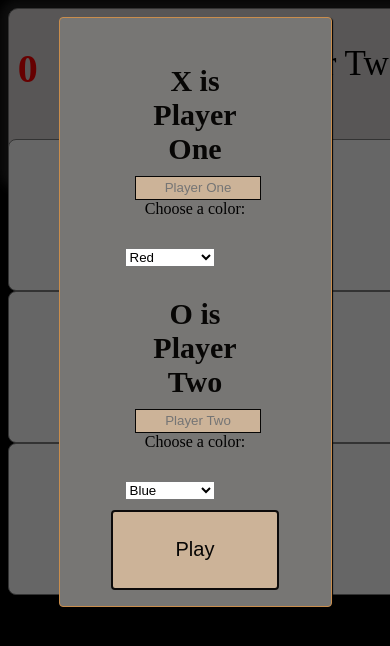
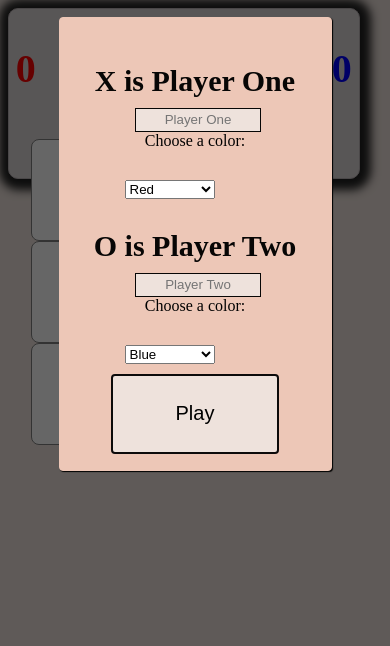
Before and after one commit to Brullrr/Tic-Tac-Toe, a React (Create React App) app: page / in a window 390 px wide. Shown: the top 646 px of the page. Built offline with nearby package versions, Linux system fonts and the light colour scheme.

Commit message:
Added Mobile Support

```diff
--- a/src/App.css
+++ b/src/App.css
@@ -1,9 +1,9 @@
 body {
-    background-color: gray;
+    background-color: #EEE2DC;
 }
 
 @media (max-width: 1000px) {
     body {
-        background-color: black;
+        background-color: #EEE2DC;
     }
 }
--- a/src/Containers/Gameboard/Gameboard.module.css
+++ b/src/Containers/Gameboard/Gameboard.module.css
@@ -62,9 +62,9 @@
     .Gameboard {
         position: absolute;
         display: grid;
-        grid-template-columns: 150px 150px 150px;
+        grid-template-columns: 100px 100px 100px;
         z-index: 200;
-        left: 0%;
+        left: 5%;
         top: 15%;
     }
 
--- a/src/Containers/Gameboard/Tile/Tile.module.css
+++ b/src/Containers/Gameboard/Tile/Tile.module.css
@@ -8,3 +8,13 @@
     border-radius: 8px;
     border: 1px solid gray;
 }
+
+@media (max-width: 1100px) {
+
+    .Tile {
+        height: 100px;
+        width: 100px;
+        line-height: 100px;
+    }
+
+}
--- a/src/Containers/Modules/PlayerInfoModule/PlayerInfoModule.js
+++ b/src/Containers/Modules/PlayerInfoModule/PlayerInfoModule.js
@@ -20,7 +20,7 @@ const PlayerInfoModule = (props) => {
                     <input  id='playerOne' type='text' placeholder='Player One' maxLength='15'
                         onInput={ event => setplayerOneTitle(event.target.value)} value={playerOneTitle}/>
                 </div>
-                <label>Choose a color:</label>
+                <label>Choose a color:  </label>
                     <select className={classes.Select} onChange={ event => setplayerOneColor(event.target.value)} value={playerOneColor}>
                         <option className={classes.Red} value="red">Red</option>
                         <option className={classes.Orange} value="orange">Orange</option>
@@ -34,7 +34,7 @@ const PlayerInfoModule = (props) => {
                     <input  id='playerTwo' type='text' placeholder='Player Two' maxLength='15'
                         onInput={ event => setPlayerTwoTitle(event.target.value)} value={playerTwoTitle}/>
                 </div>
-                <label>Choose a color:</label>
+                <label>Choose a color:  </label>
                     <select className={classes.Select} onChange={ event => {setplayerTwoColor(event.target.value)}} value={playerTwoColor}>
                         <option className={classes.Red} value="red">Red</option>
                         <option className={classes.Orange} value="orange">Orange</option>
--- a/src/Containers/Modules/PlayerInfoModule/playerInfoModule.module.css
+++ b/src/Containers/Modules/PlayerInfoModule/playerInfoModule.module.css
@@ -4,13 +4,13 @@
     position: fixed;
     z-index: 500;
     width: 70%;
-    border: 1px solid rgb(202, 142, 77);
+    border: 1px solid #EDC7B7;
     border-radius: 4px;
     box-shadow: 1px 1px 1px black;
     padding: 16px;
     left: 15%;
     top: 10%;
-    background-color: rgb(202, 142, 77);
+    background-color: #EDC7B7;
     box-sizing: border-box;
     transition: all 0.5s ease-out;
 }
@@ -38,7 +38,7 @@
     text-align: center;
     border: 1px solid#070605;
     height: 20px;
-    background-color: rgb(204, 179, 152);
+    background-color: #EEE2DC;
     color: #070605;
 }
 
@@ -46,10 +46,10 @@
 .Button {
     width: 70%;
     height: 80px;
-    background-color: rgb(204, 179, 152);
-    color: #070605;
+    background-color: #EEE2DC;
+    color: Black;
     border: 2px solid #0c0a0a;
-    font-size: 20px;
+    font-size: 60px;
     border-radius: 4px;
     margin-top: 50px;
     margin-left: 0px;
@@ -98,13 +98,11 @@
         position: fixed;
         z-index: 500;
         width: 70%;
-        border: 1px solid rgb(202, 142, 77);
         border-radius: 4px;
         box-shadow: 1px 1px 1px black;
         padding: 16px;
         left: 15%;
         top: 2%;
-        background-color: rgb(119, 118, 116);
         box-sizing: border-box;
         transition: all 0.5s ease-out;
     }
@@ -113,8 +111,8 @@
         font-size: 30px;
         font-weight: bold;
         color: #070605;
-        width: 50%;
-        margin-left: 25%;
+        width: 100%;
+        margin-left: 0%;
         padding-top: 1em;
         margin-right: 40px;
     }
@@ -127,17 +125,12 @@
         text-align: center;
         border: 1px solid#070605;
         height: 20px;
-        background-color: rgb(204, 179, 152);
-        color: #070605;
     }
 
 
     .Button {
         width: 70%;
         height: 80px;
-        background-color: rgb(204, 179, 152);
-        color: #070605;
-        border: 2px solid #0c0a0a;
         font-size: 20px;
         border-radius: 4px;
         margin-top: 10px;
--- a/src/Containers/Scoreboard/Scoreboard.module.css
+++ b/src/Containers/Scoreboard/Scoreboard.module.css
@@ -1,6 +1,6 @@
 .Scoreboard {
     position: fixed;
-    border: 1px solid grey;
+    border: 1px solid#BAB2B5;
     text-align: center;
     min-width: 800px;
     width: 90%;
@@ -9,7 +9,7 @@
     height: 20%;
     border-radius: 10px;
     box-shadow: 1px 1px 10px 10px rgb(32, 32, 32);
-    background-color: rgb(221, 215, 215);
+    background-color: #BAB2B5;
 }
 
 .SignOne {
@@ -19,7 +19,7 @@
     display: inline-block;
     font-weight: bold;
     left: 10%;
-    color: red;
+    color: black;
 
 }
 
@@ -29,6 +29,7 @@
     font-size: 40px;
     left: 15%;
     right: 20%;
+    color: #123C69;
 }
 
 .SignTwo {
@@ -38,7 +39,7 @@
     right: 10%;
     display: inline-block;
     font-weight: bold;
-    color: blue;
+    color: black;
 }
 
 .WhoseTurn {
@@ -51,10 +52,10 @@
 @media (max-width: 1100px) {
     .Scoreboard {
         position: fixed;
-        border: 1px solid grey;
+        border: 1px solid#BAB2B5;
         text-align: center;
         min-width: 100px;
-        width: 450px;
+        width: 350px;
         left: 2%;
         min-height: 100px;
         height: 20%;
@@ -77,9 +78,11 @@
     .SignDivider {
         position: absolute;
         display: inline-block;
-        font-size: 35px;
+        font-size: 25px;
+        top: 15%;
         left: 3%;
         right: 3%;
+        color: #123C69;
     }
 
     .SignTwo {
```
